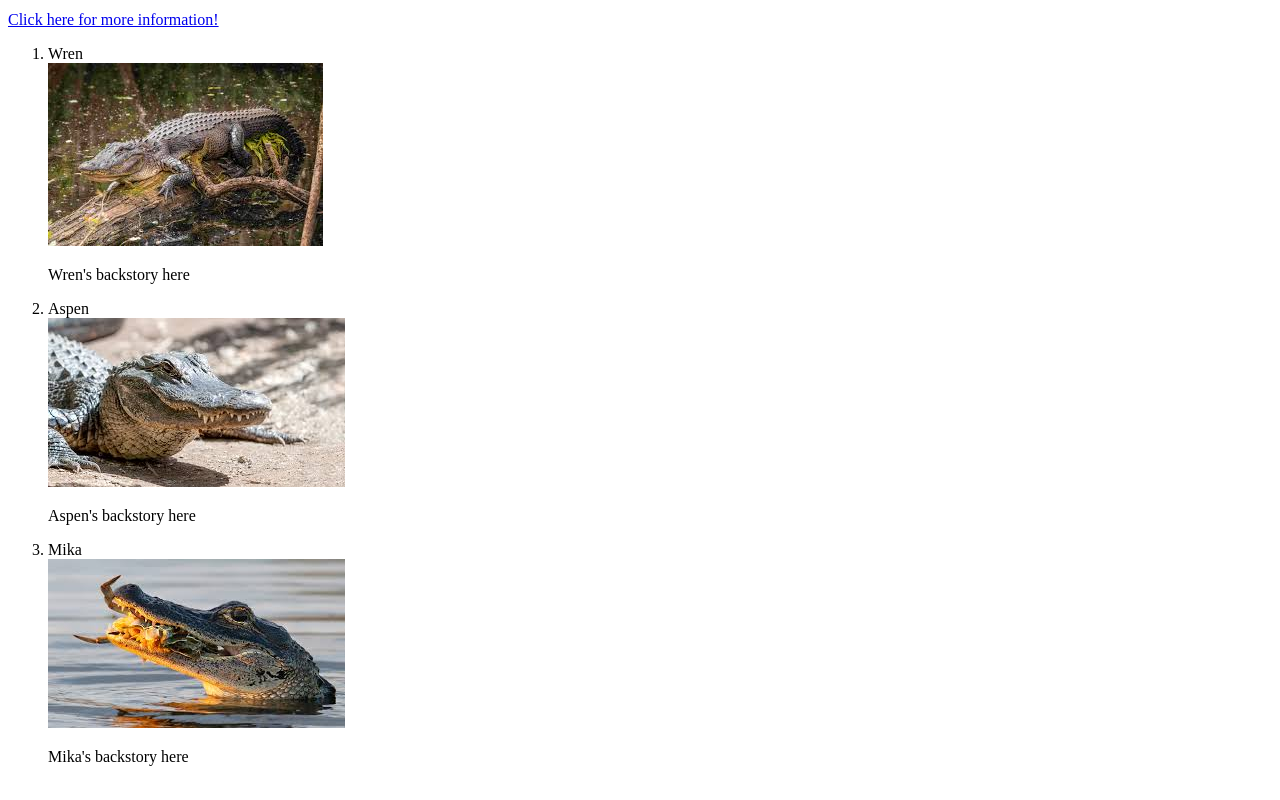
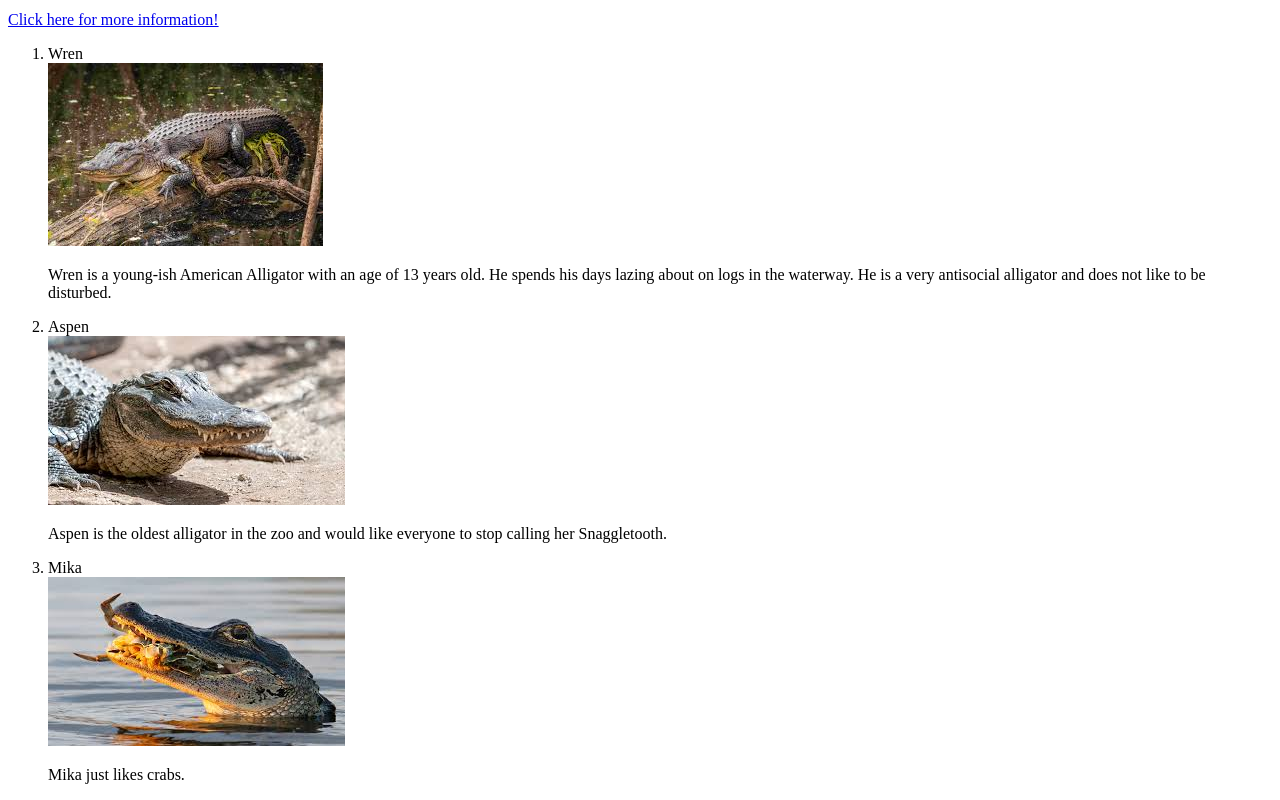
Before and after one commit to vrouker/The-Zoo-Problem, a plain HTML site: page index.html in a window 1280 px wide. Shown: the part 2972-3772 px from the top of the page. Drawn offline with Linux system fonts and the light colour scheme.

Commit message:
Added alligator backstories

```diff
--- a/index.html
+++ b/index.html
@@ -57,13 +57,13 @@
     <ol>
         <li>Wren</li>
         <img src="Wren.jpg"/>
-            <p>Wren's backstory here</p>
+            <p>Wren is a young-ish American Alligator with an age of 13 years old. He spends his days lazing about on logs in the waterway. He is a very antisocial alligator and does not like to be disturbed.</p>
         <li>Aspen</li>
         <img src="Aspen.jpg"/>
-            <p>Aspen's backstory here</p>
+            <p>Aspen is the oldest alligator in the zoo and would like everyone to stop calling her Snaggletooth.</p>
         <li>Mika</li>
         <img src="Mika.jpg"/>
-            <p>Mika's backstory here</p>
+            <p>Mika just likes crabs. </p>
     </ol>
 
 </body>
```
